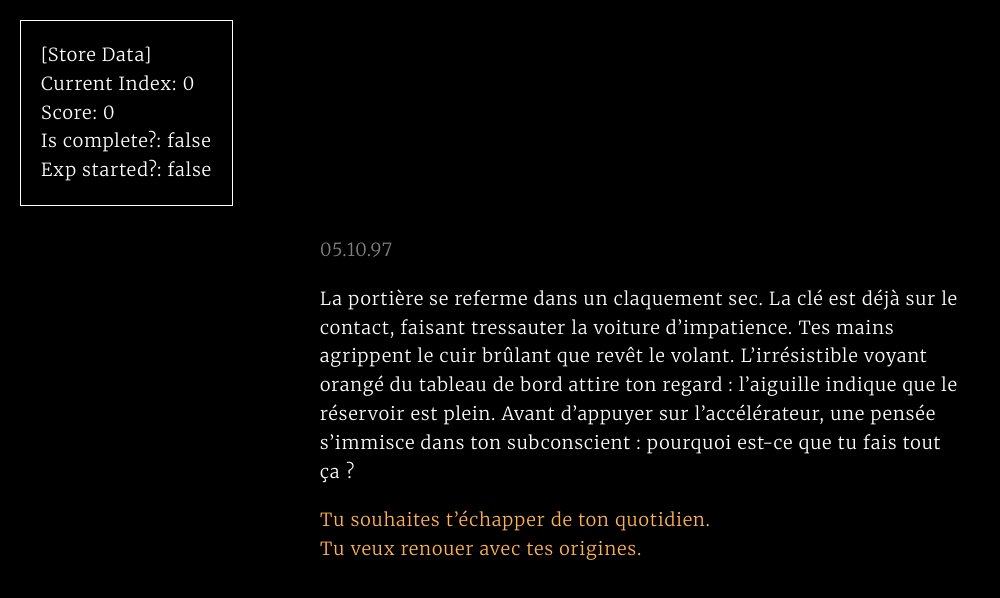
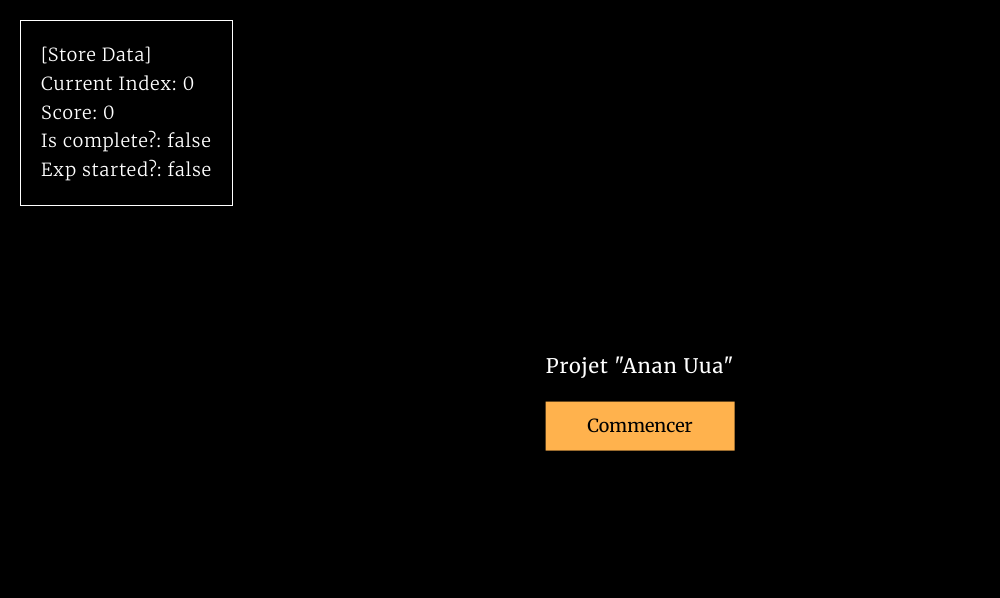
Before and after one commit to AnanUua/POC-narrative-ui, a React (Vite) app: page / in a window 1280 px wide. Shown: the top 598 px of the page, without its empty margins (0-1000 px from the left). Built offline with nearby package versions, Linux system fonts and the light colour scheme.

Commit message:
test: add audios

```diff
--- a/src/components/Introduction/Introduction.jsx
+++ b/src/components/Introduction/Introduction.jsx
@@ -4,6 +4,9 @@ import introductionData from '../../assets/introduction.json'
 import { answerPrompt, completePrompts } from '../../features/main/introduction'
 import StartButton from '../StartButton/StartButton'
 import './Introduction.scss'
+
+import ambiance from '../../assets/audios/introduction/ambiance.mp3'
+import carEngine from '../../assets/audios/introduction/car-engine.mp3'
 
 export default function Introduction() {
   const dispatch = useDispatch()
@@ -17,8 +20,32 @@ export default function Introduction() {
   )
 
   // Local state
+  const [showIntroduction, setShowIntroduction] = useState(false)
   const [showFollowing, setShowFollowing] = useState(false)
   const [followingToShow, setFollowingToShow] = useState(null)
+
+  // Play audio when introduction starts
+  useEffect(() => {
+    const ambianceAudio = new Audio(ambiance)
+    ambianceAudio.volume = 0.5
+
+    const carAudio = new Audio(carEngine)
+    carAudio.volume = 1
+
+    ambianceAudio.play()
+    carAudio.play()
+
+    // Singleton pattern to avoid multiple instances of the same audio
+    const audioSingleton = {
+      ambianceAudio,
+      carAudio,
+    }
+
+    return () => {
+      audioSingleton.ambianceAudio.pause()
+      audioSingleton.carAudio.pause()
+    }
+  }, [showIntroduction])
 
   // Check if user has completed enough prompts to start the experience
   useEffect(() => {
@@ -26,6 +53,11 @@ export default function Introduction() {
       dispatch(completePrompts())
     }
   }, [currentIndex])
+
+  useEffect(() => {
+    // Stop the audios when the experience starts
+    // ...
+  }, [hasExperienceStarted])
 
   // Show the following text for a prompt and update local state
   const showFollowingText = (index) => {
@@ -77,6 +109,17 @@ export default function Introduction() {
     })
   }
 
+  const splashScreen = () => {
+    return (
+      <div className="Introduction__splashScreen">
+        <h1 className="Introduction__title">Projet "Anan Uua"</h1>
+        <button className="Introduction__start-button" onClick={() => setShowIntroduction(true)}>
+          Commencer
+        </button>
+      </div>
+    )
+  }
+
   // Render the start button and completion message
   const renderCompletion = () => {
     return (
@@ -90,10 +133,17 @@ export default function Introduction() {
   }
 
   // Render the introduction section if the experience has not started
-  return !hasExperienceStarted ? (
-    <section className="Introduction">
-      {renderPrompts()}
-      {isPromptComplete && renderCompletion()}
-    </section>
-  ) : null
+  return (
+    !hasExperienceStarted && (
+      <section className="Introduction">
+        {!showIntroduction && splashScreen()}
+        {showIntroduction && (
+          <>
+            {renderPrompts()}
+            {isPromptComplete && renderCompletion()}
+          </>
+        )}
+      </section>
+    )
+  )
 }
--- a/src/components/Introduction/Introduction.scss
+++ b/src/components/Introduction/Introduction.scss
@@ -3,6 +3,34 @@
   top: 50%;
   left: 50%;
   transform: translate(-50%, -50%);
+
+  &__title {
+    font-size: 2rem;
+    font-weight: 400;
+    text-align: center;
+    margin: 0 auto;
+    display: block;
+  }
+
+  &__start-button {
+    display: block;
+    margin: 0 auto;
+    margin-top: 2rem;
+    width: 100%;
+    max-width: 300px;
+    padding: 1rem;
+    background-color: rgb(255, 178, 77);
+    border: none;
+    cursor: pointer;
+    font-weight: 400;
+    text-align: center;
+    text-decoration: none;
+    color: black;
+
+    &:hover {
+      background-color: rgb(255, 157, 29);
+    }
+  }
 
   &__date {
     color: grey;
```
Also changed, not shown: 2 other files (tests, documents, lock files or other folders).
